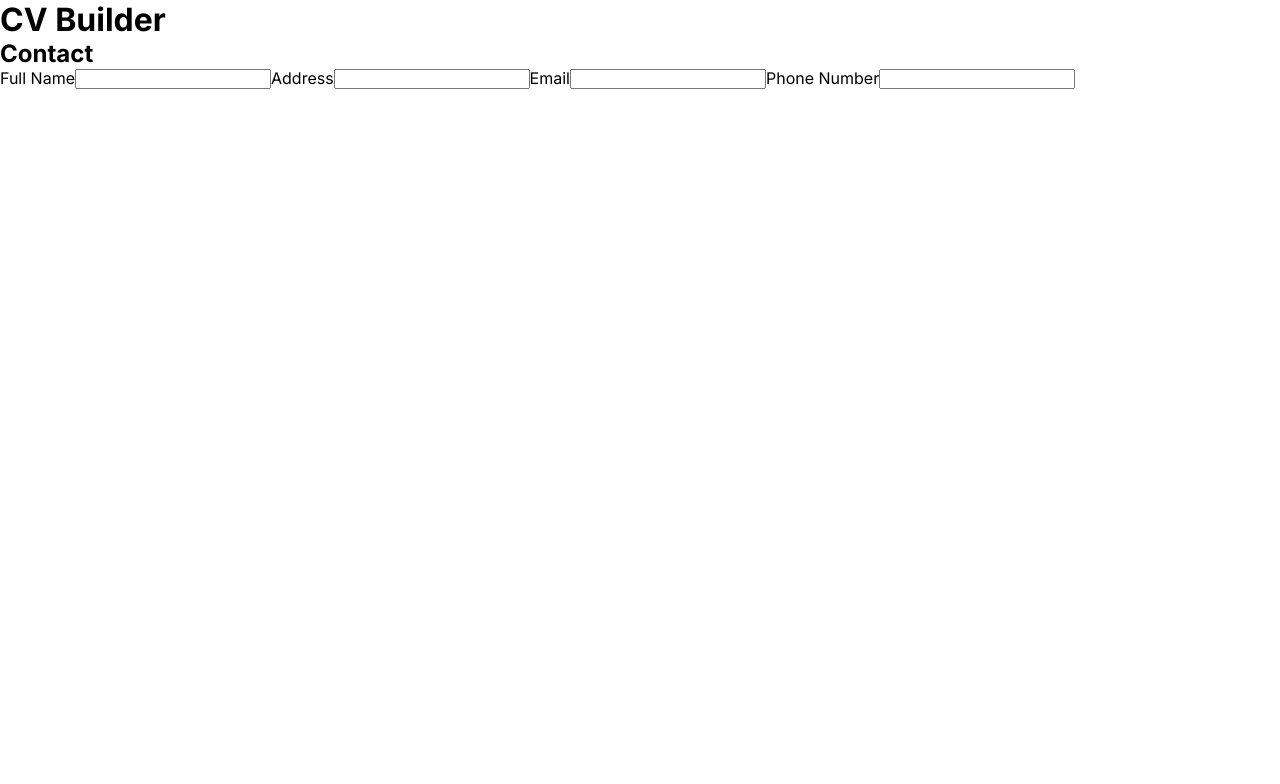
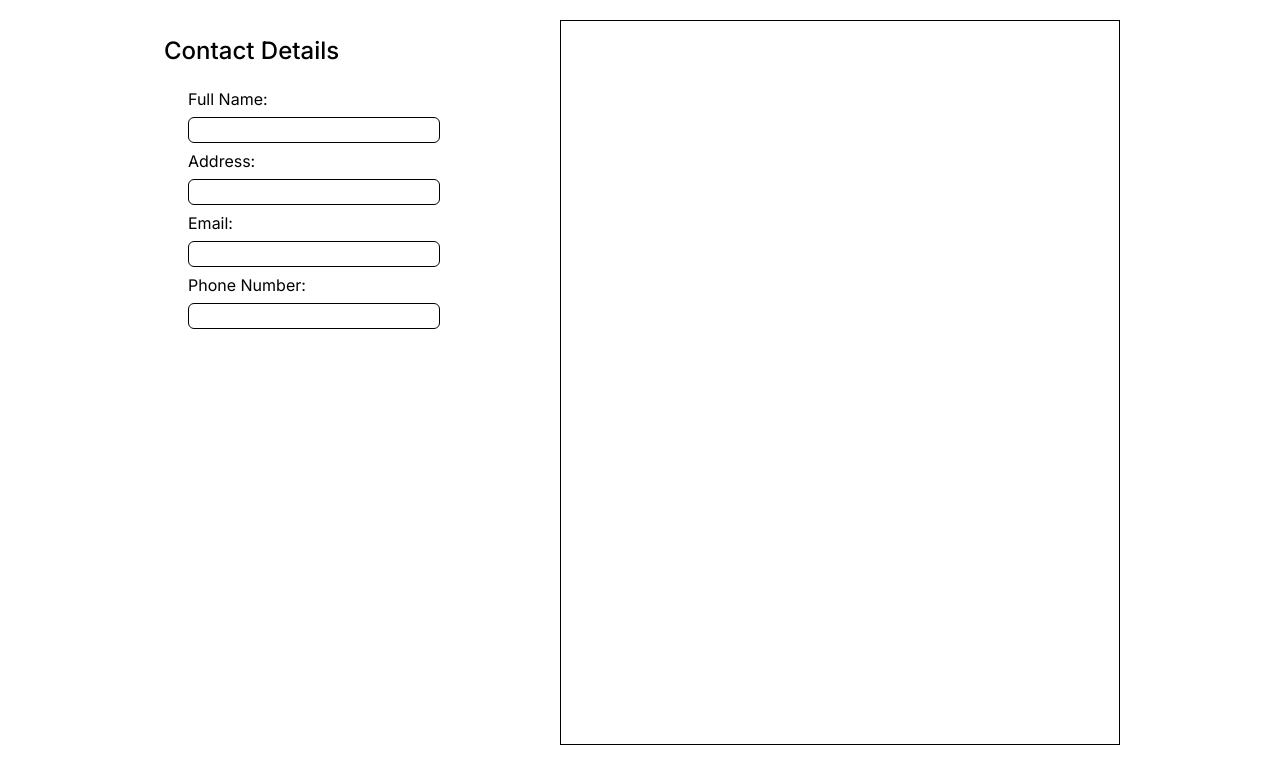
Before and after one commit to rydge-rivard/react-cv-app, a React app: page / in a window 1280 px wide. Shown: the top 784 px of the page. Built offline with nearby package versions, Linux system fonts and the light colour scheme; the HTML template or start-up script is replaced by a standard one.

Commit message:
Add styling to editor and cv display.

```diff
--- /dev/null
+++ b/src/App.css
@@ -0,0 +1,21 @@
+.app {
+  display: flex;
+  justify-content: center;
+  width: clamp(360px, 1000px, 1400px);
+}
+
+.display {
+  border: 1px solid black;
+  aspect-ratio: 1/1.294;
+  margin: 20px;
+  flex: 1;
+}
+
+.editor {
+  width: clamp(200px, 400px, 600px);
+}
+
+#root {
+  display: flex;
+  justify-content: center;
+}
--- a/src/App.jsx
+++ b/src/App.jsx
@@ -1,5 +1,6 @@
 import { useState } from "react";
 import Contact from "./components/contact.jsx";
+import "./App.css";
 
 function App() {
   const [person, setPerson] = useState({
@@ -10,15 +11,17 @@ function App() {
   });
 
   return (
-    <>
-      <h1>CV Builder</h1>
-      <Contact person={person} setPerson={setPerson} />
-      <section className="cv"></section>
-      <div>{person.name}</div>
-      <div>{person.address}</div>
-      <div>{person.email}</div>
-      <div>{person.phone}</div>
-    </>
+    <div className="app">
+      <section className="editor">
+        <Contact person={person} setPerson={setPerson} />
+      </section>
+      <section className="display">
+        <div>{person.name}</div>
+        <div>{person.address}</div>
+        <div>{person.email}</div>
+        <div>{person.phone}</div>
+      </section>
+    </div>
   );
 }
 
--- /dev/null
+++ b/src/components/contact.css
@@ -0,0 +1,26 @@
+input {
+  padding: 4px 8px;
+  border-radius: 6px;
+  border: 1px solid black;
+}
+
+label {
+  padding: 0 6px 0 0;
+}
+
+.contact form {
+  display: flex;
+  gap: 8px;
+  flex-direction: column;
+  width: 300px;
+  padding: 24px;
+}
+
+.contact h2 {
+  font-size: 24px;
+  font-weight: 500;
+}
+
+section.contact {
+  padding: 36px 24px;
+}
--- a/src/components/contact.jsx
+++ b/src/components/contact.jsx
@@ -1,40 +1,49 @@
+/* eslint-disable react/prop-types */
+import "./contact.css";
+
 export default function Contact({ person, setPerson }) {
   return (
     <section className="contact">
-      <h2>Contact</h2>
+      <h2>Contact Details</h2>
+      <form>
         <Input
-        label="Full Name"
+          label="Full Name:"
           typeOf="text"
           text={person.name}
           handler={(e) => setPerson({ ...person, name: e.target.value })}
+          id={crypto.randomUUID()}
         ></Input>
         <Input
-        label="Address"
+          label="Address:"
           typeOf="text"
           text={person.address}
           handler={(e) => setPerson({ ...person, address: e.target.value })}
+          id={crypto.randomUUID()}
         ></Input>
         <Input
-        label="Email"
+          label="Email:"
           typeOf="email"
           text={person.email}
           handler={(e) => setPerson({ ...person, email: e.target.value })}
+          id={crypto.randomUUID()}
         ></Input>
         <Input
-        label="Phone Number"
+          label="Phone Number:"
           typeOf="tel"
           text={person.phone}
           handler={(e) => setPerson({ ...person, phone: e.target.value })}
+          id={crypto.randomUUID()}
         ></Input>
+      </form>
     </section>
   );
 }
 
-function Input({ label, typeOf, text, handler }) {
+function Input({ label, typeOf, text, handler, id }) {
   return (
     <>
-      <label>{label}</label>
-      <input type={typeOf} value={text} onChange={handler}></input>
+      <label htmlFor={id}>{label}</label>
+      <input type={typeOf} value={text} onChange={handler} id={id}></input>
     </>
   );
 }
--- a/src/index.css
+++ b/src/index.css
@@ -4,4 +4,5 @@
   font-family: "Inter", sans-serif;
   margin: 0;
   padding: 0;
+  box-sizing: border-box;
 }
```
Lines whose indentation alone changed are shown as unchanged.
